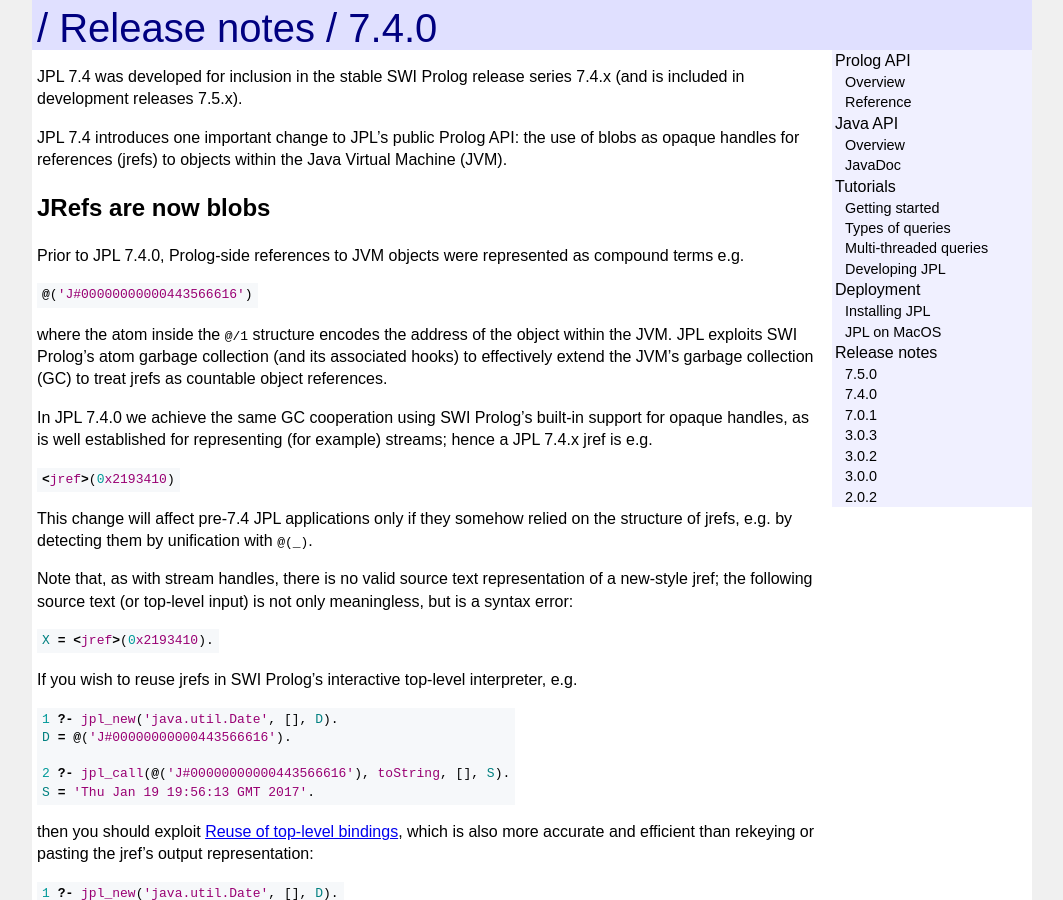
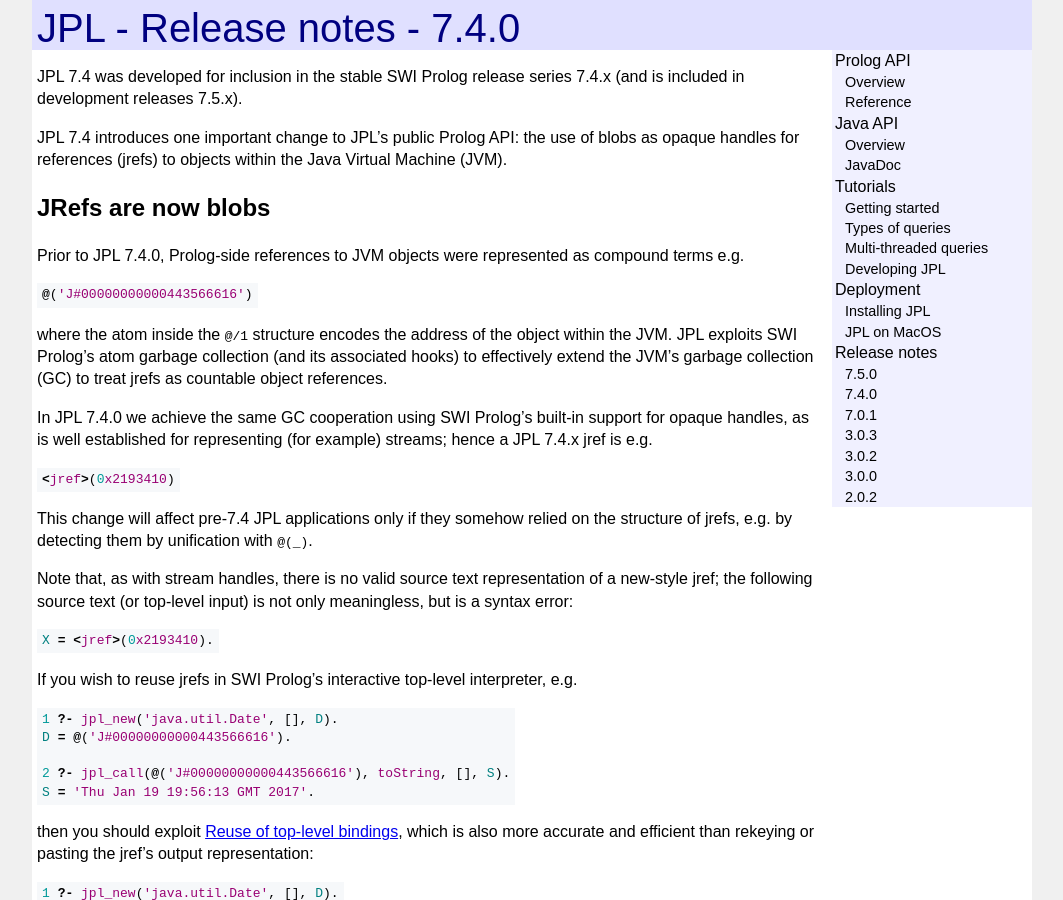
Before and after one commit to anionic/jpl-nav, a Jekyll site: the page built from docs/ReleaseNotes740.md, in a window 1280 px wide and 900 px high. Shown: the whole window, without its empty margins (108-1171 px from the left). Built offline with Jekyll 4.4.1, drawn with Linux system fonts in a browser that asks for light colours; our own code applies the rules of GitHub Pages for plain Markdown files.

Commit message:
Update ReleaseNotes740.md

```diff
--- a/docs/ReleaseNotes740.md
+++ b/docs/ReleaseNotes740.md
@@ -1,4 +1,4 @@
-# / Release notes / 7.4.0
+# JPL - Release notes - 7.4.0
 
 JPL 7.4 was developed for inclusion in the stable SWI Prolog release series 7.4.x
 (and is included in development releases 7.5.x).
```
